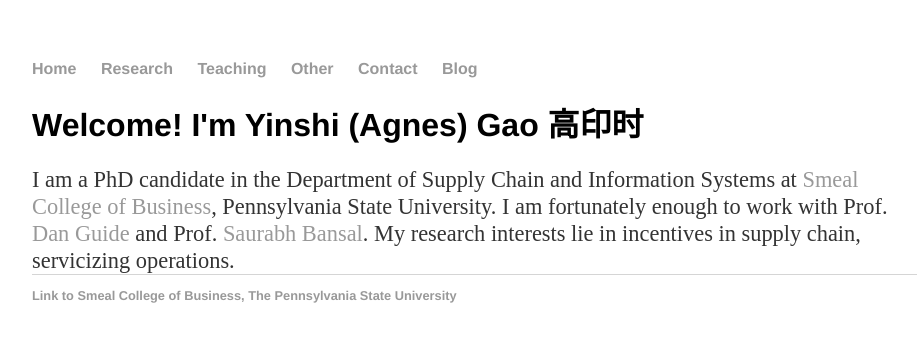
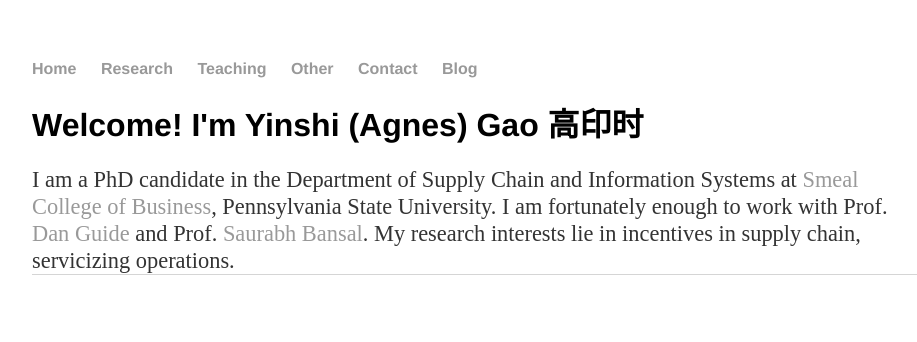
Before and after one commit to yinshi-gao/yinshi-gao.github.io, a Jekyll site: the page built from index.html, in a window 1280 px wide. Shown: the top 342 px of the page, without its empty margins (160-1077 px from the left). Built offline with Jekyll 4.4.1, drawn with Linux system fonts in a browser that asks for light colours.

Commit message:
Update default.html

```diff
--- a/_layouts/default.html
+++ b/_layouts/default.html
@@ -22,9 +22,7 @@
 
 			</div><!-- /.container -->
 			<footer>
-	    		<ul>
-	        		<li><a href="https://www.smeal.psu.edu/">Link to Smeal College of Business, The Pennsylvania State University</a></li>
-				</ul>
+
 			</footer>
 		</body>
 	</html>
```
